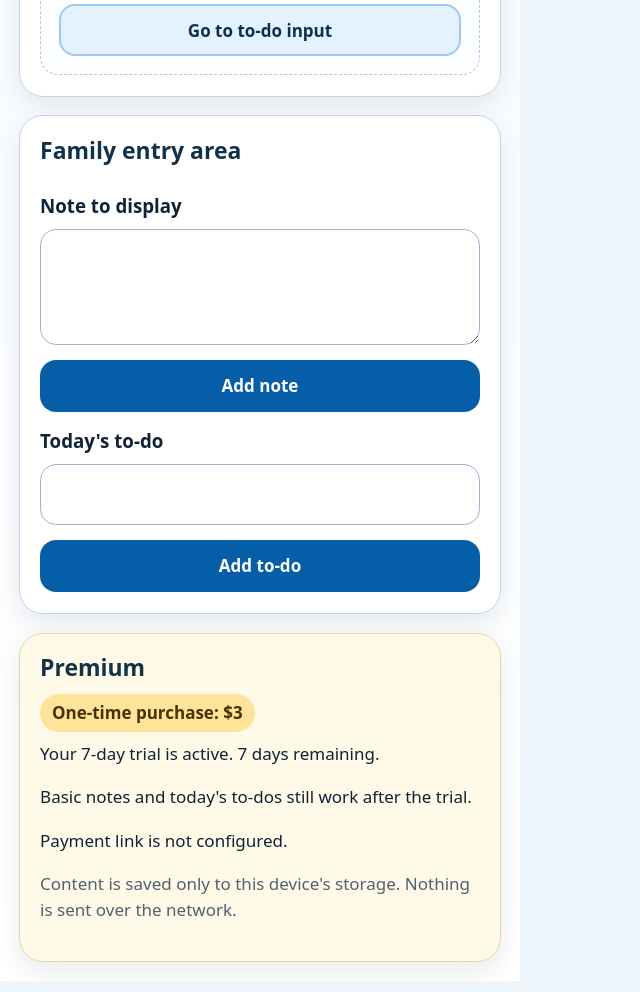
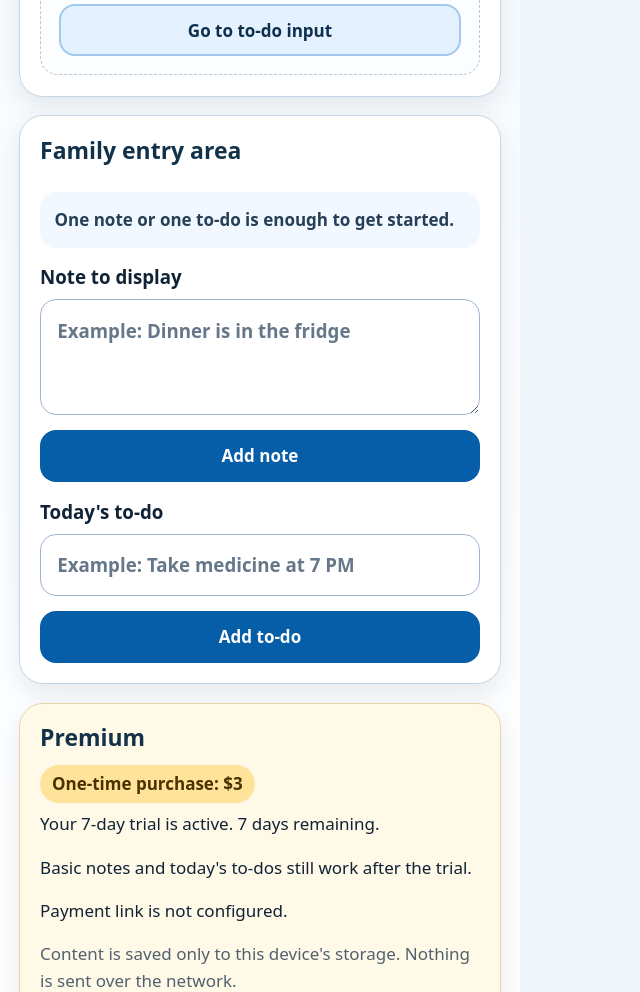
Before and after one commit to tabisurushosai/big-memo, a website built with Vite: page index.html in a window 1280 px wide. Shown: the part 1098-2090 px from the top of the page, without its empty margins (0-640 px from the left). Built offline with nearby package versions, Linux system fonts and the light colour scheme; some packages are replaced by stand-ins of ours.

Commit message:
Improve first-run onboarding copy (#14)
Co-authored-by: Cursor Agent <cursoragent@cursor.com>
Co-authored-by: tabisurushosai <tabisurushosai@users.noreply.github.com>

```diff
--- a/src/i18n.ts
+++ b/src/i18n.ts
@@ -6,8 +6,11 @@ const jaMessages = {
   notesTitle: "今日のメモ",
   todosTitle: "今日のやること",
   familyEditor: "家族が書き込む欄",
+  editorFirstHint: "最初はメモかやることのどちらか1つで十分です。",
   noteLabel: "表示するメモ",
+  notePlaceholder: "例: 冷蔵庫に夕食があります",
   todoLabel: "今日のやること",
+  todoPlaceholder: "例: 19時に薬を飲む",
   addNote: "メモを追加",
   addTodo: "やることを追加",
   edit: "編集",
@@ -74,8 +77,11 @@ const messages: Record<LocaleCode, Record<MessageKey, string>> = {
     notesTitle: "Today's notes",
     todosTitle: "Today's to-dos",
     familyEditor: "Family entry area",
+    editorFirstHint: "One note or one to-do is enough to get started.",
     noteLabel: "Note to display",
+    notePlaceholder: "Example: Dinner is in the fridge",
     todoLabel: "Today's to-do",
+    todoPlaceholder: "Example: Take medicine at 7 PM",
     addNote: "Add note",
     addTodo: "Add to-do",
     edit: "Edit",
--- a/src/main.ts
+++ b/src/main.ts
@@ -136,15 +136,16 @@ function render() {
 
     <section class="panel editor" aria-labelledby="editor-heading">
       <h2 id="editor-heading" class="focus-target" tabindex="-1">${t("familyEditor")}</h2>
+      ${isFirstExperience ? `<p class="editor-hint">${t("editorFirstHint")}</p>` : ""}
       <label>
         <span>${t("noteLabel")}</span>
-        <textarea id="note-input" rows="3" maxlength="500"></textarea>
+        <textarea id="note-input" rows="3" maxlength="500" placeholder="${escapeHtml(t("notePlaceholder"))}"></textarea>
       </label>
       <button data-action="add-note">${t("addNote")}</button>
 
       <label>
         <span>${t("todoLabel")}</span>
-        <input id="todo-input" type="text" maxlength="160" />
+        <input id="todo-input" type="text" maxlength="160" placeholder="${escapeHtml(t("todoPlaceholder"))}" />
       </label>
       <button data-action="add-todo">${t("addTodo")}</button>
     </section>
--- a/src/styles.css
+++ b/src/styles.css
@@ -320,6 +320,15 @@ h2 {
   gap: 0.9rem;
 }
 
+.editor-hint {
+  margin-bottom: 0;
+  border-radius: 16px;
+  padding: 0.85rem;
+  color: #263f56;
+  background: #f2f8ff;
+  font-weight: 800;
+}
+
 label {
   display: grid;
   gap: 0.45rem;
```
